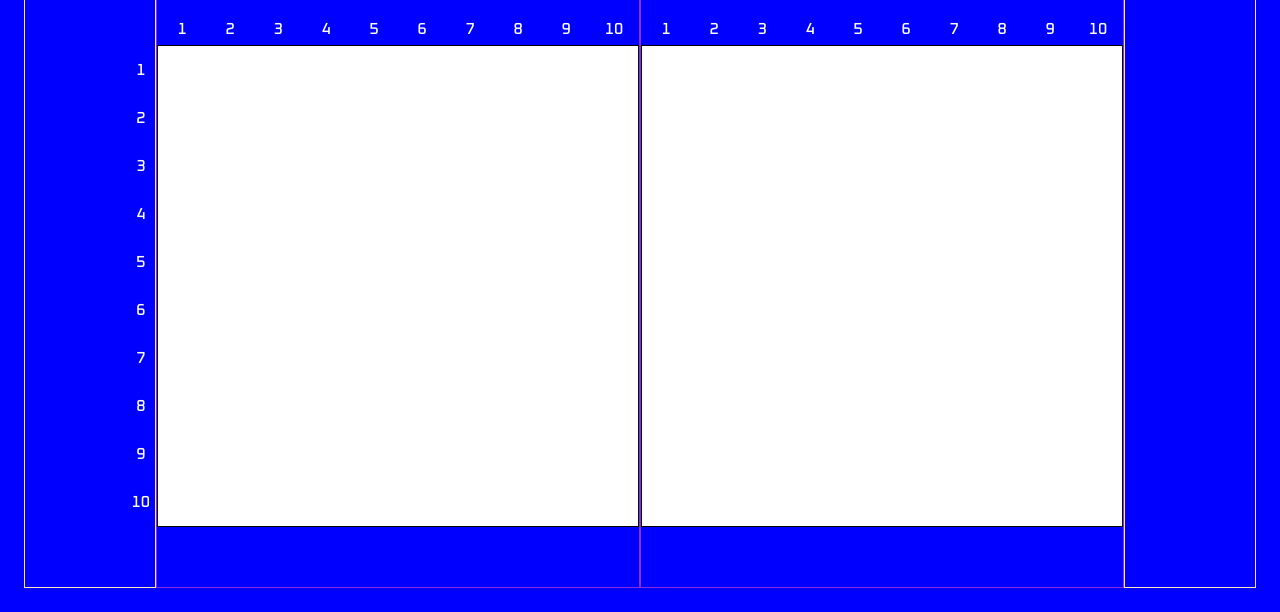
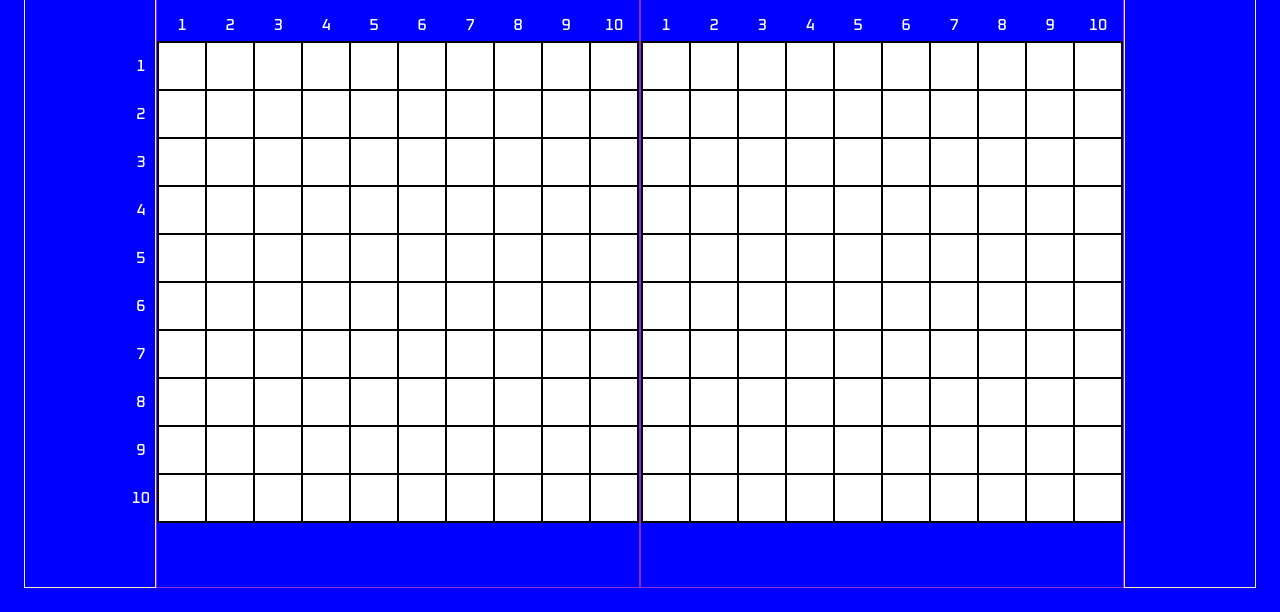
Before and after one commit to TahraouiMustapha/Battleship-The-Odin-Project, a website built with webpack: page src/index.html in a window 1280 px wide. Shown: the part 188-800 px from the top of the page. Built offline with nearby package versions, Linux system fonts and the light colour scheme.

Commit message:
feat : create domHandler that includes renderBoard (empty sqaure)

```diff
--- a/src/Gameboard.js
+++ b/src/Gameboard.js
@@ -4,6 +4,8 @@ const createGameboard = function( boardWidth = 10 ) {
 
 
     const boardShips = {};
+
+    const getBoard = function() {return board}  ;
 
     const checkHorizentalPlace = function (x, y, shipLength) {
         for(let i = x; i - x < shipLength; i++) {
@@ -76,6 +78,7 @@ const createGameboard = function( boardWidth = 10 ) {
         placeShip,
         receiveAttack,
         isLoseAllShips,
+        getBoard,
     }
 }
 
--- a/src/Player.js
+++ b/src/Player.js
@@ -1,6 +1,6 @@
 import { createGameboard } from "./Gameboard"
 
-const createPlayer = (name) => {
+const createPlayer = (name = '') => {
     return {
         name,
         gameboard: createGameboard()
--- /dev/null
+++ b/src/domHandler.js
@@ -0,0 +1,41 @@
+const domHandler = (function() {
+    const firstBoard = document.querySelector('.first.board');
+    const secondBoard = document.querySelector('.second.board');
+
+    const renderBoard = function(domBoard, playerBoard) {
+        playerBoard.forEach((ligne) => {
+            ligne.forEach(() =>
+                domBoard.appendChild(domBuilder.createSquare())
+            )
+        })
+    }
+
+    const renderFirstPlayerGameboard = function(firstPlayer) {
+        renderBoard(firstBoard, firstPlayer.gameboard.getBoard());
+    }
+
+    const renderSecondPlayerGameboard = function(secondPlayer) {
+        renderBoard(secondBoard, secondPlayer.gameboard.getBoard());
+    }
+
+    return {
+        renderFirstPlayerGameboard,
+        renderSecondPlayerGameboard
+    }
+
+})();
+
+const domBuilder = (function() {
+    const createSquare = function() {
+        const myDiv = document.createElement('div');
+        myDiv.classList.add('square');
+        return myDiv;
+    }
+
+    return {
+        createSquare
+    }
+
+})()
+
+export { domHandler }
--- a/src/index.html
+++ b/src/index.html
@@ -16,7 +16,7 @@
 <div class="ships-port"></div>
 <div class="gameboard">
     <div class="player-name">Player 1</div>
-    <div class="board">
+    <div class="first board">
         <div class="column-numbers">
             <span>1</span><span>2</span><span>3</span><span>4</span><span>5</span><span>6</span><span>7</span><span>8</span><span>9</span><span>10</span>
         </div>
@@ -27,7 +27,7 @@
 </div>
 <div class="gameboard">
     <div class="player-name">Player 2</div>
-    <div class="board">
+    <div class="second board">
         <div class="column-numbers">
             <span>1</span><span>2</span><span>3</span><span>4</span><span>5</span><span>6</span><span>7</span><span>8</span><span>9</span><span>10</span>
         </div>
--- a/src/index.js
+++ b/src/index.js
@@ -1 +1,8 @@
 import './styles/style.css';
+import { domHandler } from './domHandler';
+import { createPlayer } from './Player';
+
+const player = createPlayer();
+const player2 = createPlayer();
+domHandler.renderFirstPlayerGameboard(player)
+domHandler.renderSecondPlayerGameboard(player2)
--- a/src/styles/style.css
+++ b/src/styles/style.css
@@ -67,7 +67,7 @@ header {
 }
 
 .board {
-    margin-top: 32px;
+    margin-top: 28px;
     background-color: white;
     width: var(--board-widht);
     height: var(--board-widht);
```
